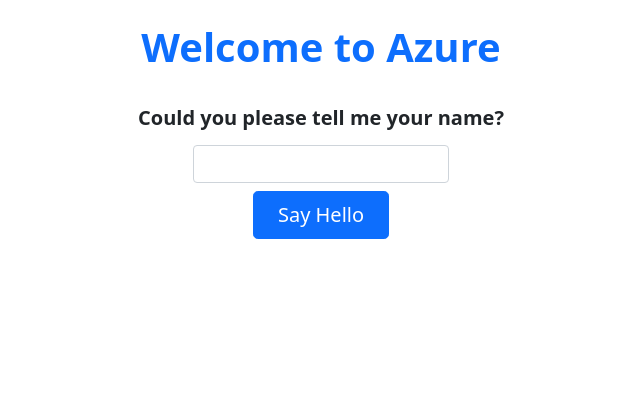
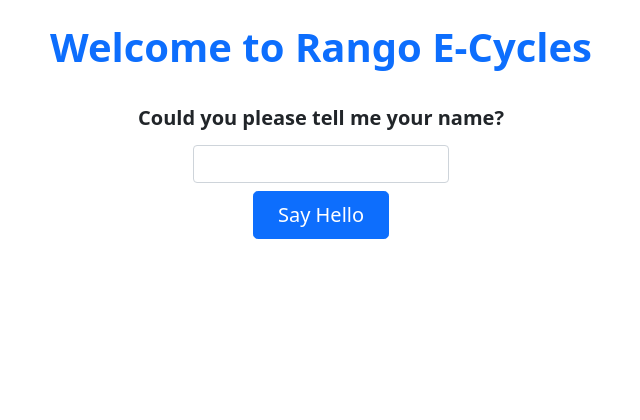
Before and after one commit to prasanpro/btronics-rango-webapp, a Flask app: page / in a window 1280 px wide. Shown: the part 217-637 px from the top of the page, without its empty margins (319-959 px from the left). Run offline with Flask 2, Linux system fonts and the light colour scheme; some libraries are stand-ins or nearby versions.

Commit message:
rango logo updated

```diff
--- a/templates/index.html
+++ b/templates/index.html
@@ -1,6 +1,6 @@
 <!doctype html>
 <head>
-    <title>Hello Azure - Python Quickstart</title>
+    <title>Rango E-Cycles</title>
     <link rel="stylesheet" href="{{ url_for('static', filename='bootstrap/css/bootstrap.min.css') }}">
     <link rel="shortcut icon" href="{{ url_for('static', filename='favicon.ico') }}">
 </head>
@@ -10,7 +10,7 @@
         <div class="px-4 py-3 my-2 text-center">
             <img class="d-block mx-auto mb-4" src="{{ url_for('static', filename='images/azure-icon.svg') }}" alt="Azure Logo" width="192" height="192"/>
             <!-- <img  src="/docs/5.1/assets/brand/bootstrap-logo.svg" alt="" width="72" height="57"> -->
-            <h1 class="display-6 fw-bold text-primary">Welcome to Azure</h1>
+            <h1 class="display-6 fw-bold text-primary">Welcome to Rango E-Cycles</h1>
           </div>
         <form method="post" action="{{url_for('hello')}}">
             <div class="col-md-6 mx-auto text-center">
```
Also changed, not shown: static/images/azure-icon.svg.
